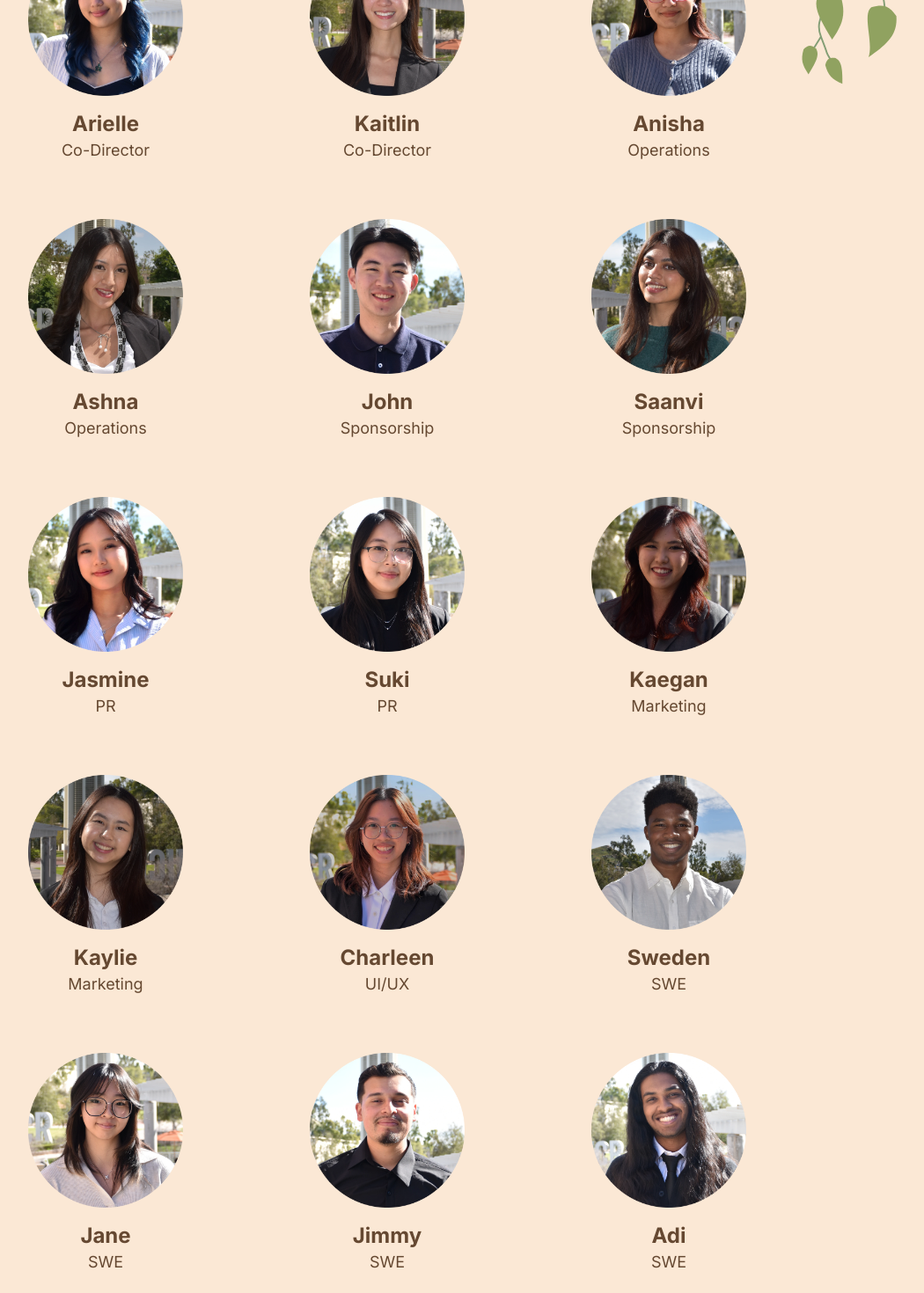
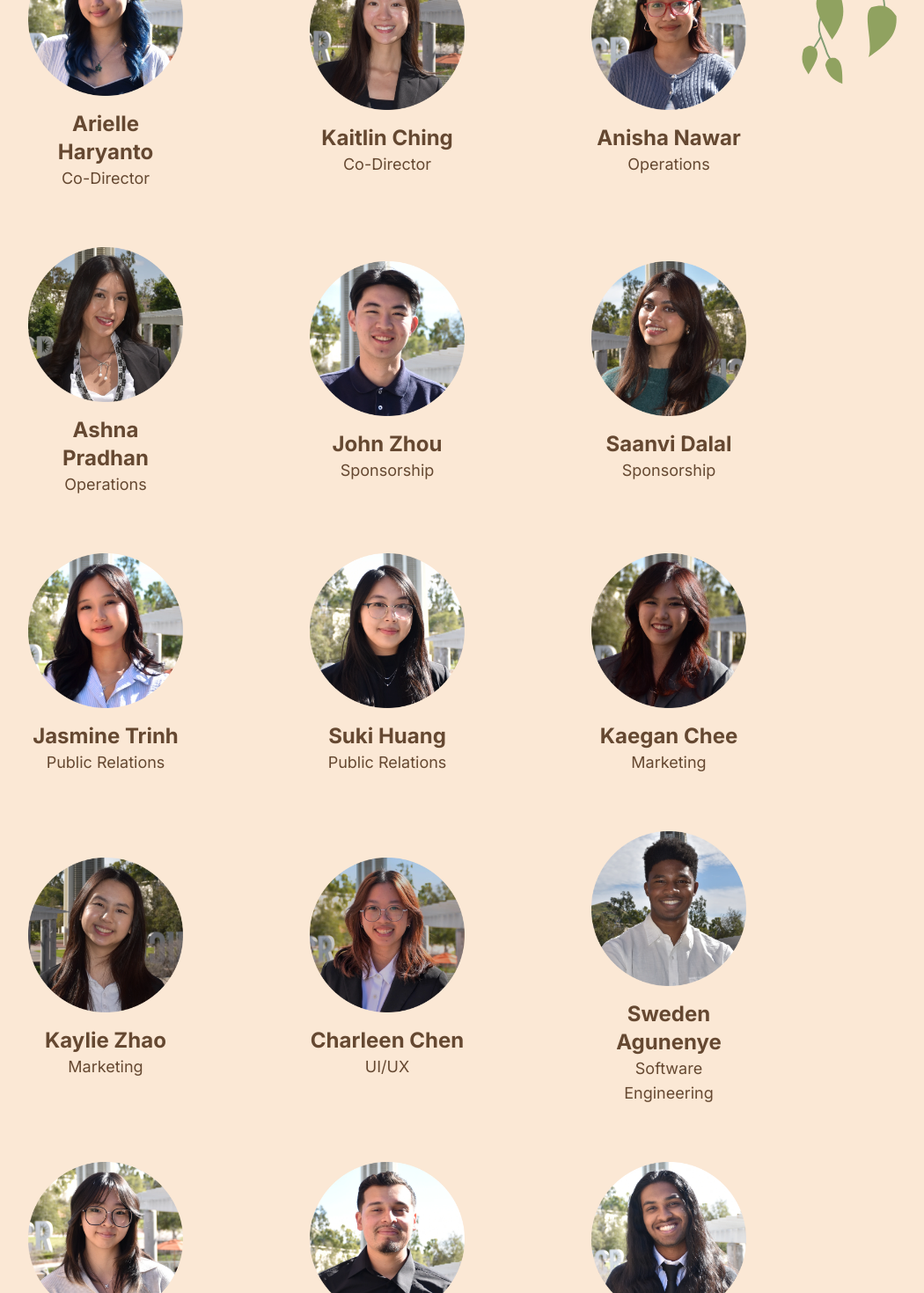
Before and after one commit to designatucr/designverse2026, a Next.js app: page / in a window 1280 px wide. Shown: the part 3800-5270 px from the top of the page at 88% size, without its empty margins (200-1250 px from the left). Built offline with nearby package versions, Linux system fonts and the light colour scheme.

Commit message:
added linkeded and animation

```diff
--- a/src/components/live/team.tsx
+++ b/src/components/live/team.tsx
@@ -1,4 +1,5 @@
 import Image from "next/image";
+import Link from "next/link";
 import aboveTeam from "@/public/landing/aboveTeam.svg";
 import hangingPlant from "@/public/landing/hangingPlant.svg";
 import Title from "@/components/ui/title";
@@ -37,6 +38,18 @@ const Team = () => {
         <Title>Meet The Team</Title>
       </div>
       <div className="z-20 mx-8 flex flex-row flex-wrap justify-center pt-8 md:place-items-center md:items-center">
+        {Teams.map(({ name, image, role, link }, index) => (
+          <div
+            key={index}
+            className="z-20 m-2 flex w-5/12 flex-col px-4 md:justify-center lg:w-1/4"
+          >
+            <Link href={link} target="_blank" rel="noopener noreferrer" className="transition hover:scale-105">
+              <Member name={name} role={role} image={image} />
+            </Link>
+          </div>
+        ))}
+      </div>
+      {/* <div className="z-20 mx-8 flex flex-row flex-wrap justify-center pt-8 md:place-items-center md:items-center">
         {Teams.map(({ name, image, role }, index) => (
           <div
             key={index}
@@ -45,7 +58,7 @@ const Team = () => {
             <Member name={name} role={role} image={image} />
           </div>
         ))}
-      </div>
+      </div> */}
     </div>
   );
 };
--- a/src/data/team.ts
+++ b/src/data/team.ts
@@ -23,27 +23,28 @@ export interface Team {
   name: string;
   image: StaticImageData;
   role: string;
+  link: string;
 }
 
 const Teams: Team[] = [
-  { name: "Arielle", image: Arielle, role: "Co-Director" },
-  { name: "Kaitlin", image: Kaitlin, role: "Co-Director" },
-  { name: "Anisha", image: Anisha, role: "Operations" },
-  { name: "Ashna", image: Ashna, role: "Operations" },
-  { name: "John", image: John, role: "Sponsorship" },
-  { name: "Saanvi", image: Saanvi, role: "Sponsorship" },
-  { name: "Jasmine", image: Jasmine, role: "PR" },
-  { name: "Suki", image: Suki, role: "PR" },
-  { name: "Kaegan", image: Kaegan, role: "Marketing" },
-  { name: "Kaylie", image: Kaylie, role: "Marketing" },
-  { name: "Charleen", image: Charleen, role: "UI/UX" },
-  { name: "Sweden", image: Sweden, role: "SWE" },
-  { name: "Jane", image: Jane, role: "SWE" },
-  { name: "Jimmy", image: Jimmy, role: "SWE" },
-  { name: "Adi", image: Adi, role: "SWE" },
-  { name: "Hannah", image: Hannah, role: "SWE" },
-  { name: "Kevin", image: Kevin, role: "SWE" },
-  { name: "Charlene", image: Charlene, role: "Intern" },
+  { name: "Arielle Haryanto", image: Arielle, role: "Co-Director", link:"https://www.linkedin.com/in/arielle-haryanto/" },
+  { name: "Kaitlin Ching", image: Kaitlin, role: "Co-Director", link:"https://www.linkedin.com/in/kaitlinching/" },
+  { name: "Anisha Nawar", image: Anisha, role: "Operations", link:"https://www.linkedin.com/in/anisha-nawar/" },
+  { name: "Ashna Pradhan", image: Ashna, role: "Operations", link:"https://www.linkedin.com/in/ashna-pradhan/" },
+  { name: "John Zhou", image: John, role: "Sponsorship", link:"https://www.linkedin.com/in/john-shiqi-zhou/" },
+  { name: "Saanvi Dalal", image: Saanvi, role: "Sponsorship", link:"https://www.linkedin.com/in/saanvi-dalal/" },
+  { name: "Jasmine Trinh", image: Jasmine, role: "Public Relations", link:"https://www.linkedin.com/in/jasminetrinh/" },
+  { name: "Suki Huang", image: Suki, role: "Public Relations", link:"https://www.linkedin.com/in/suki-huang-b84929391/" },
+  { name: "Kaegan Chee", image: Kaegan, role: "Marketing", link:"https://www.linkedin.com/in/kaegan-chee/" },
+  { name: "Kaylie Zhao", image: Kaylie, role: "Marketing", link:"https://www.linkedin.com/in/kaylie-zhao/" },
+  { name: "Charleen Chen", image: Charleen, role: "UI/UX", link:"https://www.linkedin.com/in/charleenschen/" },
+  { name: "Sweden Agunenye", image: Sweden, role: "Software Engineering", link:"https://www.linkedin.com/in/swedenagu/" },
+  { name: "Jane Lee", image: Jane, role: "Software Engineering", link:"https://www.linkedin.com/in/janeyunlee/" },
+  { name: "Jimmy Munoz", image: Jimmy, role: "Software Engineering", link:"https://www.linkedin.com/in/jimmy-munoz-8a7a47290/" },
+  { name: "Adi Chander", image: Adi, role: "Software Engineering", link:"https://www.linkedin.com/in/adi-chander/" },
+  { name: "Hannah Hwang", image: Hannah, role: "Software Engineering", link:"https://www.linkedin.com/in/hhannahwang/" },
+  { name: "Kevin Loritsch", image: Kevin, role: "Software Engineering", link:"https://www.linkedin.com/in/kevin-loritsch/" },
+  { name: "Charlene Wan", image: Charlene, role: "Intern", link:"https://www.linkedin.com/in/charlene-wan-683bb126b/" },
 ];
 
 export default Teams;
```
